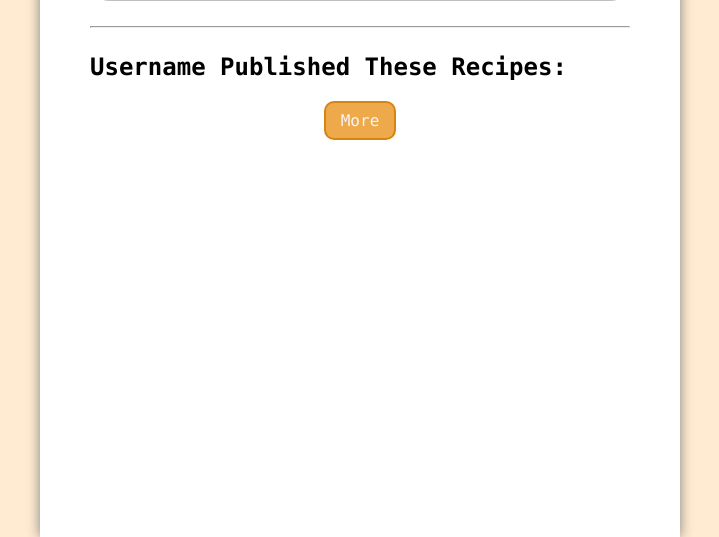
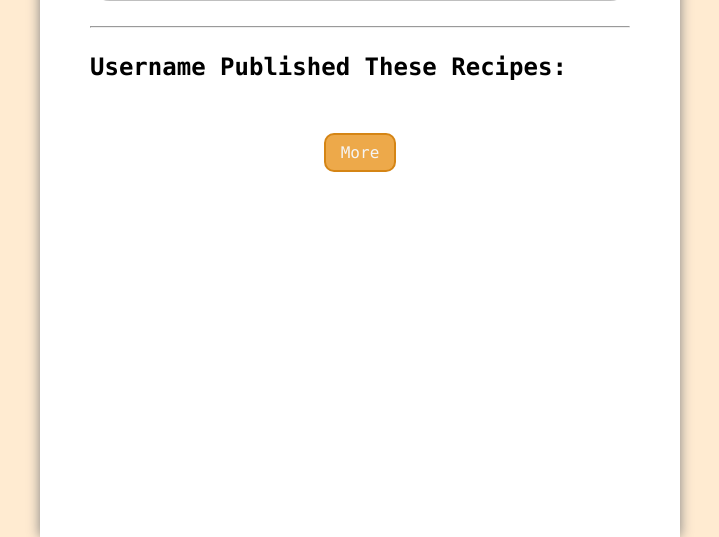
Before and after one commit to mykdolnyk/recipe-book-website, a Flask app: template app/frontend/users/templates/users/profile_page.html in a window 1280 px wide. Shown: the part 263-800 px from the top of the page, without its empty margins (280-999 px from the left). Run offline with Flask 3, Linux system fonts and the light colour scheme; the template is opened without the code that fills it, so the values that code supplies are empty; parts of the project's set-up code (start-up, migrations or seed data) failed here and were passed over.

Commit message:
Fixed incorrect displaying of the "More" button on the profile page Fixed a bug where the profile page of inactive user would still load, even though no data can be retrieved

```diff
--- a/app/frontend/users/routes.py
+++ b/app/frontend/users/routes.py
@@ -28,7 +28,7 @@ def logout_page():
 
 @users_front_bp.route('/users/<int:id>', methods=['GET'])
 def user_profile_page(id: int):
-    user = User.query.filter(User.id == id).first_or_404()
+    user = User.query.filter(User.id == id, User.is_active == True).first_or_404()
     return render_template('/users/profile_page.html')
 
 
--- a/app/frontend/users/templates/users/profile_page.html
+++ b/app/frontend/users/templates/users/profile_page.html
@@ -30,9 +30,10 @@
 
 <h2><span class="user-name">Username</span> Published These Recipes:</h2>
 <div class="card-container">
-    <button class="button" id='more-button'>More</button>
 </div>
-
+<div class="put-in-center small-vertical-margin">
+    <button id="more-button">More</button>
+</div>
 <template id="recipe-card-template">
     {% include "_components/recipe_card.html" %}
 </template>
```
